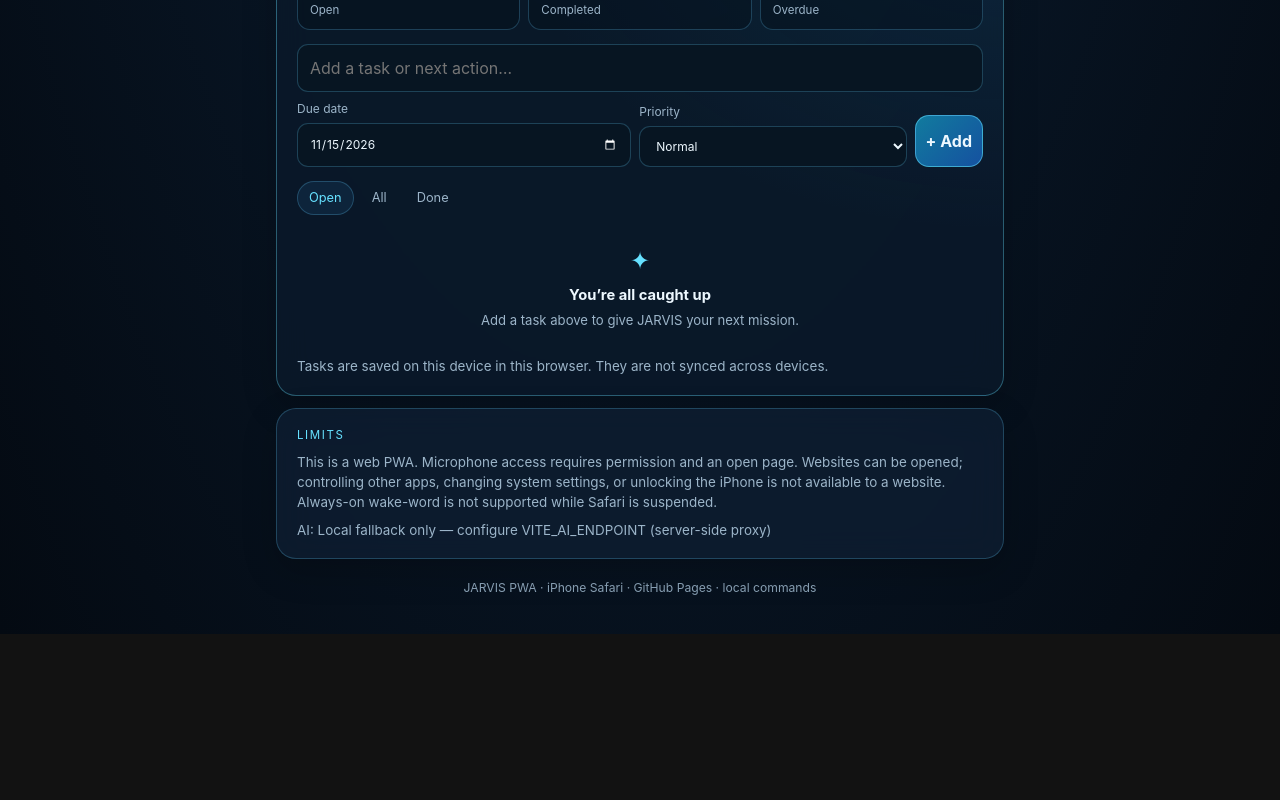
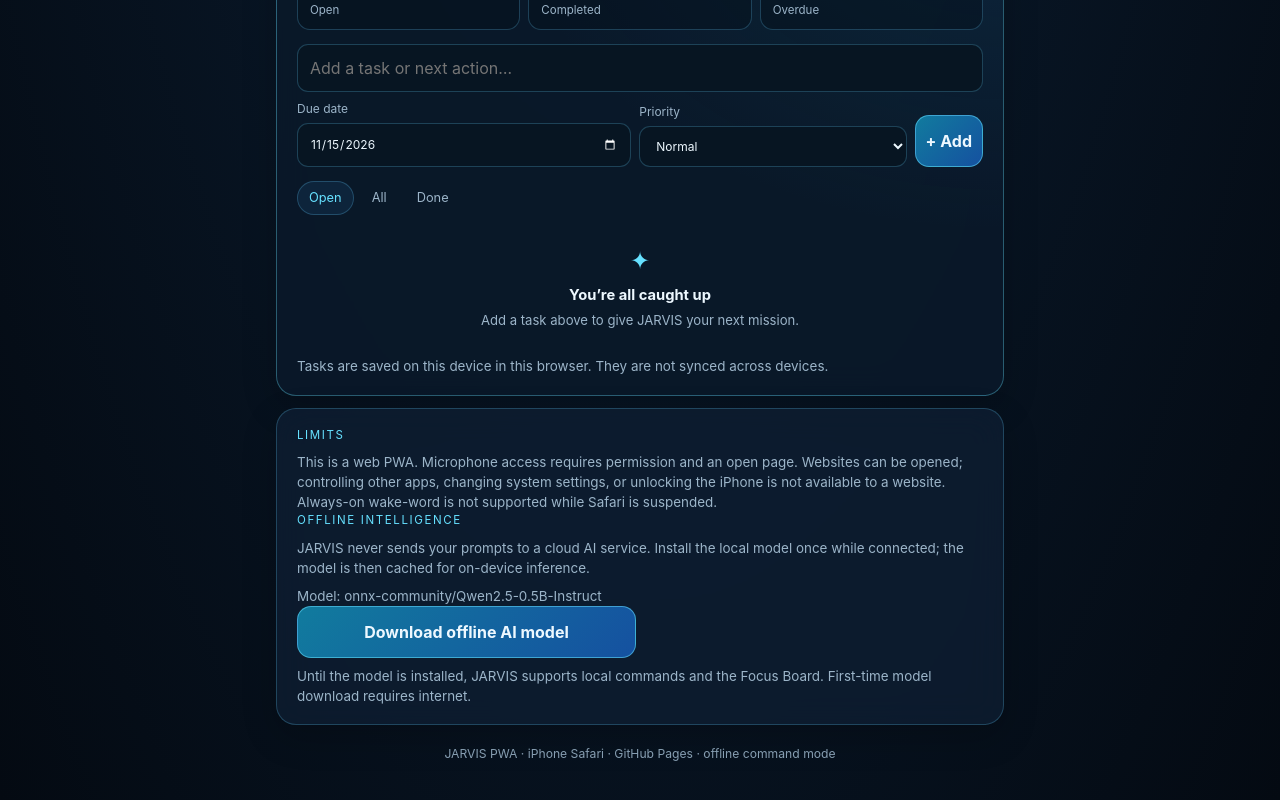
Before and after one commit to yalangisexter-ux/jarvis-ai-assistant, a React (Vite) app: page / in a window 1280 px wide. Shown: the part 1202-2002 px from the top of the page. Before the commit the page ends 1836 px from the top, so only its background shows below. Built offline with nearby package versions, Linux system fonts and the light colour scheme.

Commit message:
Add offline model installation and remove cloud AI dependency from UI

```diff
--- a/src/App.tsx
+++ b/src/App.tsx
@@ -3,7 +3,8 @@ import type { AssistantStatus, Message, QuickAction } from './types'
 import FocusPanel from './components/FocusPanel'
 import { useSettings } from './hooks/useSettings'
 import { useSpeechRecognition } from './hooks/useSpeechRecognition'
-import { requestAI, getAIConfig } from './lib/ai'
+import { requestAI } from './lib/ai'
+import { installLocalModel, isLocalModelReady, LOCAL_MODEL_ID } from './lib/localModel'
 import { speak, stopSpeaking, listVoices, isSpeechSynthesisSupported } from './lib/speech'
 import {
   clearHistory,
@@ -64,7 +65,10 @@ export default function App() {
   const [input, setInput] = useState('')
   const [view, setView] = useState<'chat' | 'settings'>('chat')
   const [voices, setVoices] = useState<SpeechSynthesisVoice[]>([])
-  const [aiInfo] = useState(() => getAIConfig())
+  const [modelReady, setModelReady] = useState(() => isLocalModelReady())
+  const [modelBusy, setModelBusy] = useState(false)
+  const [modelProgress, setModelProgress] = useState('')
+  const [modelError, setModelError] = useState<string | null>(null)
   const abortRef = useRef<AbortController | null>(null)
   const messagesEndRef = useRef<HTMLDivElement | null>(null)
 
@@ -164,7 +168,7 @@ export default function App() {
       if (result.offline) setStatus('offline')
       speakResponse(result.content)
     },
-    [messages, speech, speakResponse, aiInfo.configured],
+    [speech, speakResponse],
   )
 
   useEffect(() => {
@@ -373,11 +377,45 @@ export default function App() {
               unlocking the iPhone is not available to a website. Always-on wake-word is not
               supported while Safari is suspended.
             </p>
+            <div className="label">Offline intelligence</div>
             <p className="small">
-              AI:{' '}
-              {aiInfo.configured
-                ? `Connected via ${aiInfo.provider} proxy`
-                : 'Local fallback only — configure VITE_AI_ENDPOINT (server-side proxy)'}
+              JARVIS never sends your prompts to a cloud AI service. Install the local model once while connected; the model is then cached for on-device inference.
+            </p>
+            <p className="small">Model: {LOCAL_MODEL_ID}</p>
+            <div className="controls">
+              <button
+                type="button"
+                className="btn primary"
+                disabled={modelBusy || modelReady}
+                onClick={async () => {
+                  setModelBusy(true)
+                  setModelError(null)
+                  setModelProgress('Preparing local model…')
+                  try {
+                    await installLocalModel((progress) => {
+                      const percent = typeof progress.progress === 'number'
+                        ? ` ${Math.round(progress.progress)}%`
+                        : ''
+                      setModelProgress(`${progress.status ?? 'Downloading model'}${percent}`)
+                    })
+                    setModelReady(true)
+                    setModelProgress('Local AI model installed and ready.')
+                  } catch (error) {
+                    setModelError(error instanceof Error ? error.message : String(error))
+                  } finally {
+                    setModelBusy(false)
+                  }
+                }}
+              >
+                {modelReady ? 'Local AI installed' : modelBusy ? 'Installing…' : 'Download offline AI model'}
+              </button>
+            </div>
+            {modelProgress && <p className="small" role="status">{modelProgress}</p>}
+            {modelError && <p className="error-text" role="alert">{modelError}</p>}
+            <p className="small">
+              {modelReady
+                ? 'On-device language model is loaded. Conversation inference runs locally.'
+                : 'Until the model is installed, JARVIS supports local commands and the Focus Board. First-time model download requires internet.'}
             </p>
           </section>
         </>
@@ -496,7 +534,7 @@ export default function App() {
 
       <p className="footer">
         JARVIS PWA · iPhone Safari · GitHub Pages ·{' '}
-        {aiInfo.configured ? 'AI proxy mode' : 'local commands'}
+        {modelReady ? 'on-device AI mode' : 'offline command mode'}
       </p>
     </div>
   )
```
